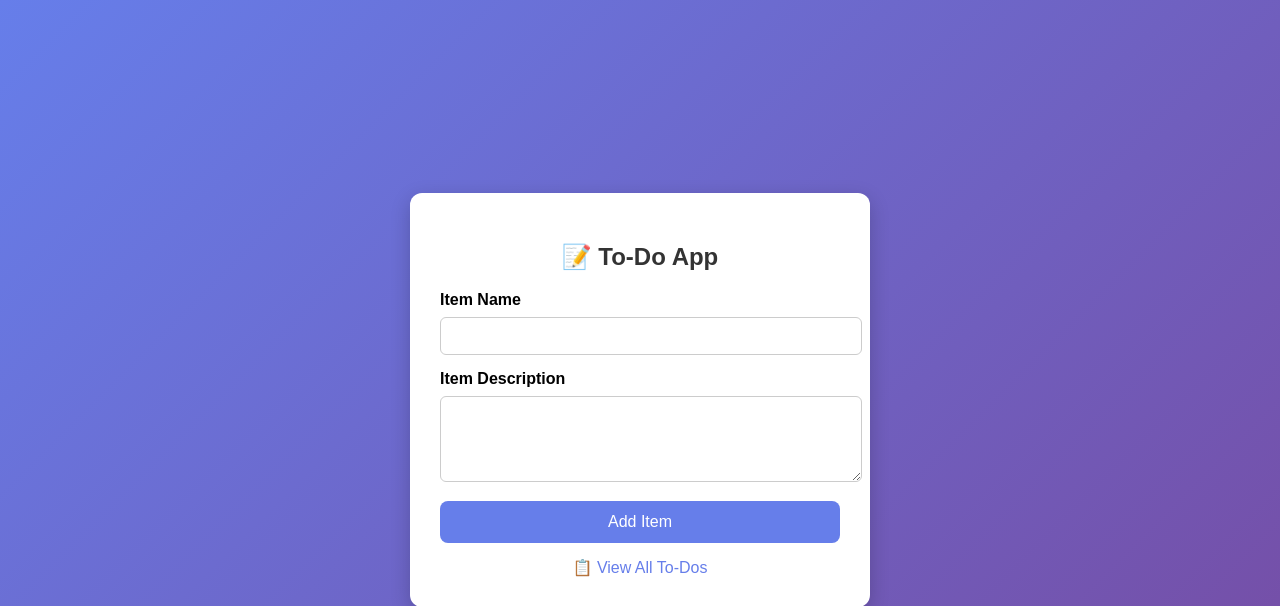
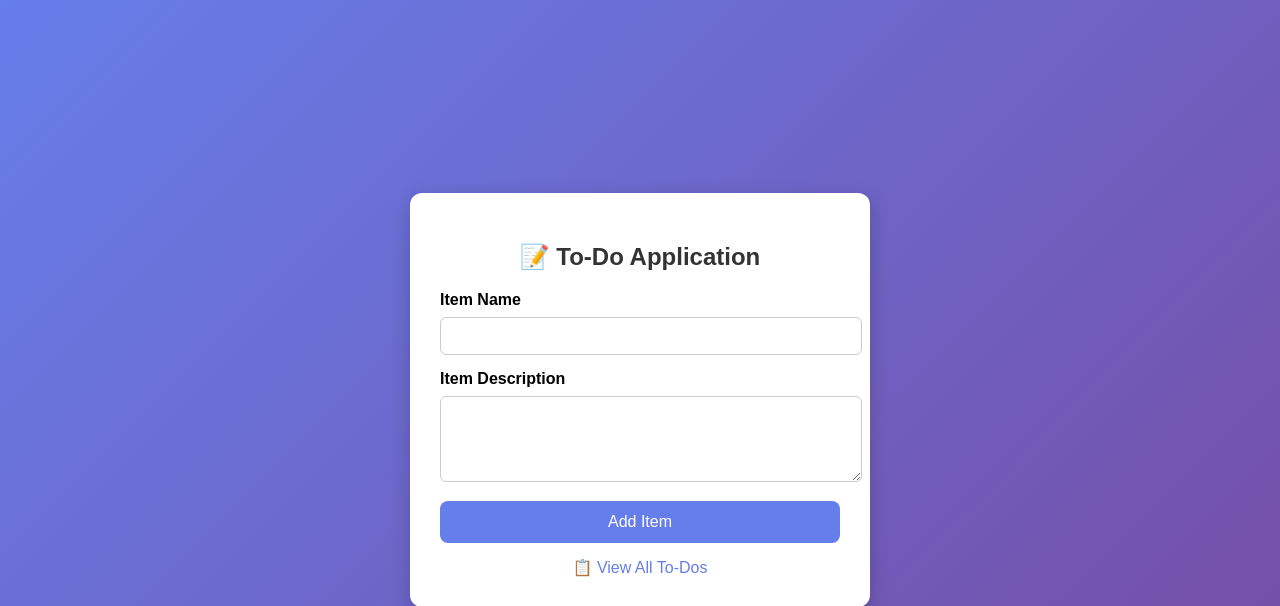
Before and after one commit to YashJain7417/to_do_project, a Flask app: page / in a window 1280 px wide. Shown: the top 606 px of the page. Run offline with Flask 3, Linux system fonts and the light colour scheme.

Commit message:
frontend

```diff
--- a/templates/todo.html
+++ b/templates/todo.html
@@ -80,7 +80,7 @@
 </head>
 <body>
     <div class="container">
-        <h2>📝 To-Do App</h2>
+        <h2>📝 To-Do Application</h2>
         <form action="/submittodoitem" method="POST">
             <label for="itemName">Item Name</label>
             <input type="text" id="itemName" name="itemName" required>
```
